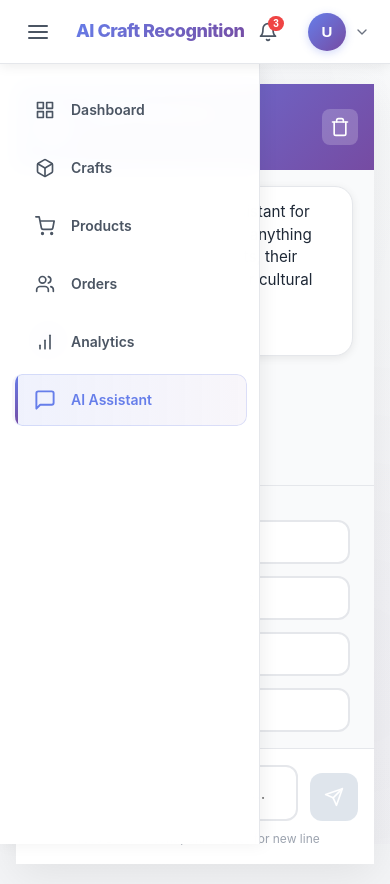
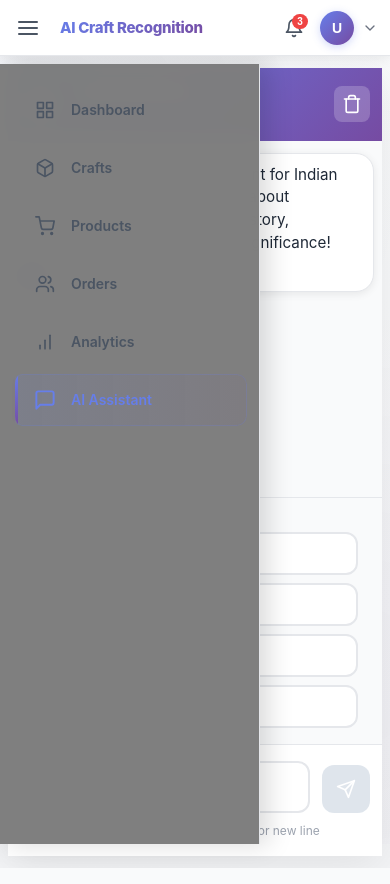
Before and after one commit to RaviShankar000/AI-Craft-Recognition, a React (Vite) app in the folder frontend/: page /chatbot in a window 390 px wide. Built offline with nearby package versions, Linux system fonts and the light colour scheme; no server answers.

Commit message:
fix: mobile responsiveness improvements

```diff
--- a/frontend/src/App.css
+++ b/frontend/src/App.css
@@ -34,10 +34,21 @@
 
 @media (max-width: 768px) {
   .app {
-    padding: 1.5rem 1rem;
+    padding: 1.5rem 0.75rem;
+    min-height: calc(100vh - 56px);
   }
 
   .section-divider {
-    margin: 2rem auto;
+    margin: 1.5rem auto;
   }
 }
+
+@media (max-width: 480px) {
+  .app {
+    padding: 1rem 0.5rem;
+  }
+
+  .section-divider {
+    margin: 1rem auto;
+  }
+}
--- a/frontend/src/components/Cart.css
+++ b/frontend/src/components/Cart.css
@@ -504,10 +504,12 @@
 @media (max-width: 1024px) {
   .cart-content {
     grid-template-columns: 1fr;
+    gap: 1.5rem;
   }
 
   .cart-summary {
     position: static;
+    order: -1;
   }
 
   .cart-items-header {
@@ -517,12 +519,12 @@
   .cart-item {
     grid-template-columns: 1fr;
     gap: 1rem;
+    padding: 1.25rem;
   }
 
   .item-product {
-    flex-direction: column;
-    align-items: flex-start;
-    text-align: left;
+    flex-direction: row;
+    align-items: center;
   }
 
   .item-price,
@@ -546,11 +548,15 @@
 
 @media (max-width: 768px) {
   .cart-container {
-    padding: 16px;
+    padding: 12px;
   }
 
   .cart-header h1 {
     font-size: 1.5rem;
+  }
+
+  .cart-header {
+    margin-bottom: 1.5rem;
   }
 
   .cart-items-section {
@@ -561,12 +567,59 @@
     padding: 1.5rem;
   }
 
+  .cart-item {
+    padding: 1rem;
+  }
+
   .item-image {
     width: 80px;
     height: 80px;
   }
 
   .item-name {
-    font-size: 1rem;
+    font-size: 0.95rem;
+  }
+
+  .item-product {
+    flex-direction: column;
+    align-items: flex-start;
+  }
+
+  .qty-btn {
+    width: 36px;
+    height: 36px;
   }
 }
+
+@media (max-width: 480px) {
+  .cart-container {
+    padding: 8px;
+  }
+
+  .cart-header h1 {
+    font-size: 1.25rem;
+  }
+
+  .cart-items-section,
+  .cart-summary {
+    padding: 0.75rem;
+  }
+
+  .cart-item {
+    padding: 0.75rem;
+  }
+
+  .item-image {
+    width: 70px;
+    height: 70px;
+  }
+
+  .order-actions {
+    flex-direction: column;
+  }
+
+  .btn-action {
+    width: 100%;
+    justify-content: center;
+  }
+}
--- a/frontend/src/components/Chatbot.css
+++ b/frontend/src/components/Chatbot.css
@@ -369,11 +369,12 @@
 @media (max-width: 768px) {
   .chatbot-container {
     padding: 0;
-    height: calc(100vh - 64px);
+    height: calc(100vh - 56px);
   }
 
   .chatbot-card {
     border-radius: 0;
+    height: 100%;
   }
 
   .chatbot-header {
@@ -390,22 +391,57 @@
   }
 
   .chatbot-messages {
-    padding: 1rem;
+    padding: 1rem 0.75rem;
   }
 
   .message-bubble {
     max-width: 85%;
+    padding: 0.75rem 1rem;
+  }
+
+  .message-bubble p {
+    font-size: 0.95rem;
   }
 
   .quick-questions-grid {
     grid-template-columns: 1fr;
+    gap: 0.5rem;
+  }
+
+  .quick-question-btn {
+    font-size: 0.85rem;
+    padding: 0.75rem;
   }
 
   .chatbot-input-area {
-    padding: 1rem;
+    padding: 1rem 0.75rem;
   }
 
   .chat-input {
     font-size: 16px; /* Prevent zoom on iOS */
+    padding: 0.75rem;
+  }
+
+  .send-btn {
+    padding: 0.75rem;
   }
 }
+
+@media (max-width: 480px) {
+  .chatbot-header {
+    padding: 0.75rem;
+  }
+
+  .header-info h2 {
+    font-size: 1rem;
+  }
+
+  .chatbot-messages {
+    padding: 0.75rem 0.5rem;
+  }
+
+  .message-bubble {
+    max-width: 90%;
+    padding: 0.625rem 0.875rem;
+  }
+}
--- a/frontend/src/components/CraftUpload.css
+++ b/frontend/src/components/CraftUpload.css
@@ -310,34 +310,71 @@
 /* Responsive Design */
 @media (max-width: 768px) {
   .craft-upload-container {
-    padding: 16px;
+    padding: 12px;
   }
 
   .craft-upload-header h1 {
-    font-size: 24px;
+    font-size: 1.5rem;
+  }
+
+  .craft-upload-header p {
+    font-size: 0.9rem;
   }
 
   .form-section {
-    padding: 24px 16px;
+    padding: 1.25rem;
+  }
+
+  .form-group label {
+    font-size: 0.9rem;
   }
 
   .image-preview-grid {
     grid-template-columns: repeat(auto-fill, minmax(120px, 1fr));
-    gap: 12px;
+    gap: 0.75rem;
   }
 
   .image-preview-item img {
     height: 120px;
   }
 
+  .remove-image-btn {
+    width: 28px;
+    height: 28px;
+  }
+
   .form-actions {
-    padding: 16px;
+    padding: 1rem;
     flex-direction: column;
+    gap: 0.75rem;
   }
 
   .btn-primary,
   .btn-secondary {
     width: 100%;
     justify-content: center;
+    padding: 0.875rem;
   }
 }
+
+@media (max-width: 480px) {
+  .craft-upload-container {
+    padding: 8px;
+  }
+
+  .craft-upload-header h1 {
+    font-size: 1.25rem;
+  }
+
+  .form-section {
+    padding: 1rem;
+  }
+
+  .image-preview-grid {
+    grid-template-columns: repeat(2, 1fr);
+  }
+
+  .upload-area {
+    padding: 2rem 1rem;
+  }
+}
--- a/frontend/src/components/DashboardLayout.css
+++ b/frontend/src/components/DashboardLayout.css
@@ -62,12 +62,22 @@
 
 /* Responsive design */
 @media (max-width: 768px) {
+  .dashboard-container {
+    padding-top: 56px;
+  }
+
   .dashboard-main.sidebar-open,
   .dashboard-main.sidebar-closed {
     margin-left: 0;
   }
 
   .dashboard-content {
-    padding: 20px 16px;
+    padding: 16px 12px;
   }
 }
+
+@media (max-width: 480px) {
+  .dashboard-content {
+    padding: 12px 8px;
+  }
+}
--- a/frontend/src/components/Marketplace.css
+++ b/frontend/src/components/Marketplace.css
@@ -526,6 +526,7 @@
 @media (max-width: 1024px) {
   .marketplace-content {
     grid-template-columns: 240px 1fr;
+    gap: 1.5rem;
   }
 
   .products-grid {
@@ -535,45 +536,69 @@
 
 @media (max-width: 768px) {
   .marketplace-container {
-    padding: 16px;
+    padding: 12px;
   }
 
   .marketplace-header {
     flex-direction: column;
     align-items: flex-start;
     gap: 1rem;
+    margin-bottom: 1.5rem;
   }
 
   .header-content h1 {
     font-size: 1.5rem;
   }
 
+  .header-content p {
+    font-size: 0.9rem;
+  }
+
   .header-stats {
     width: 100%;
-    justify-content: space-around;
+    justify-content: space-between;
+    gap: 1rem;
+  }
+
+  .stat-item {
+    padding: 0.75rem 1rem;
+    flex: 1;
+  }
+
+  .stat-number {
+    font-size: 1.5rem;
   }
 
   .marketplace-content {
     grid-template-columns: 1fr;
+    gap: 1rem;
   }
 
   .filters-sidebar {
     position: static;
     margin-bottom: 1rem;
+    padding: 1.25rem;
   }
 
   .products-toolbar {
     flex-direction: column;
-    gap: 1rem;
+    gap: 0.75rem;
     align-items: stretch;
+    padding: 1rem;
   }
 
   .toolbar-actions {
     justify-content: space-between;
+    width: 100%;
+  }
+
+  .sort-select {
+    flex: 1;
   }
 
   .products-grid {
     grid-template-columns: 1fr;
+    gap: 1rem;
   }
 
   .products-list .product-card {
@@ -583,4 +608,42 @@
   .products-list .product-image-wrapper {
     height: 240px;
   }
+
+  .product-card {
+    margin: 0;
+  }
+
+  .product-info {
+    padding: 1rem;
+  }
 }
+
+@media (max-width: 480px) {
+  .marketplace-container {
+    padding: 8px;
+  }
+
+  .header-content h1 {
+    font-size: 1.25rem;
+  }
+
+  .header-stats {
+    flex-direction: column;
+    gap: 0.75rem;
+  }
+
+  .filter-tabs {
+    overflow-x: auto;
+    -webkit-overflow-scrolling: touch;
+  }
+
+  .filter-tab {
+    padding: 0.5rem 1rem;
+    font-size: 0.85rem;
+    white-space: nowrap;
+  }
+
+  .product-image-wrapper {
+    height: 200px;
+  }
+}
--- a/frontend/src/components/Navbar.css
+++ b/frontend/src/components/Navbar.css
@@ -243,7 +243,12 @@
 /* Responsive design */
 @media (max-width: 768px) {
   .navbar {
-    padding: 0 16px;
+    padding: 0 12px;
+    height: 56px;
+  }
+
+  .navbar-left {
+    gap: 12px;
   }
 
   .navbar-center {
@@ -251,6 +256,41 @@
   }
 
   .navbar-title {
-    font-size: 18px;
+    font-size: 17px;
+    letter-spacing: -0.3px;
+  }
+
+  .navbar-right {
+    gap: 8px;
+  }
+
+  .icon-button,
+  .menu-toggle {
+    padding: 8px;
+  }
+
+  .user-avatar {
+    width: 34px;
+    height: 34px;
+    font-size: 14px;
+  }
+
+  .dropdown-menu {
+    right: -8px;
+    min-width: 200px;
   }
 }
+
+@media (max-width: 480px) {
+  .navbar {
+    padding: 0 8px;
+  }
+
+  .navbar-title {
+    font-size: 15px;
+  }
+
+  .navbar-right {
+    gap: 4px;
+  }
+}
--- a/frontend/src/components/OrderHistory.css
+++ b/frontend/src/components/OrderHistory.css
@@ -443,34 +443,53 @@
 /* Responsive Design */
 @media (max-width: 768px) {
   .order-history-container {
-    padding: 16px;
+    padding: 12px;
   }
 
   .header-content h1 {
     font-size: 1.5rem;
   }
 
+  .header-content p {
+    font-size: 0.9rem;
+  }
+
   .order-stats {
-    grid-template-columns: 1fr;
+    grid-template-columns: repeat(2, 1fr);
+    gap: 1rem;
+  }
+
+  .stat-card {
+    padding: 1.25rem;
   }
 
   .order-controls {
     flex-direction: column;
     align-items: stretch;
+    gap: 0.75rem;
   }
 
   .filter-tabs {
     overflow-x: auto;
     scrollbar-width: none;
+    -webkit-overflow-scrolling: touch;
+    padding: 0.25rem;
   }
 
   .filter-tabs::-webkit-scrollbar {
     display: none;
   }
 
+  .filter-tab {
+    padding: 0.5rem 1rem;
+    font-size: 0.85rem;
+    white-space: nowrap;
+  }
+
   .search-box {
     min-width: unset;
     width: 100%;
+    padding: 0.625rem 1rem;
   }
 
   .order-card {
@@ -483,9 +502,19 @@
     gap: 0.75rem;
   }
 
+  .order-id {
+    font-size: 1.1rem;
+  }
+
   .order-item {
     flex-direction: column;
     align-items: flex-start;
+    padding: 0.75rem;
+  }
+
+  .item-thumbnail {
+    width: 70px;
+    height: 70px;
   }
 
   .item-price {
@@ -499,18 +528,45 @@
     flex-direction: column;
     gap: 1rem;
     align-items: stretch;
+    padding: 0.75rem;
   }
 
   .summary-total {
     align-items: flex-start;
+    padding-top: 0.75rem;
+    border-top: 1px solid var(--gray-200);
   }
 
   .order-actions {
     flex-direction: column;
+    gap: 0.5rem;
   }
 
   .btn-action {
     width: 100%;
     justify-content: center;
+    padding: 0.75rem 1rem;
   }
 }
+
+@media (max-width: 480px) {
+  .order-history-container {
+    padding: 8px;
+  }
+
+  .header-content h1 {
+    font-size: 1.25rem;
+  }
+
+  .order-stats {
+    grid-template-columns: 1fr;
+  }
+
+  .stat-card {
+    padding: 1rem;
+  }
+
+  .order-card {
+    padding: 0.75rem;
+  }
+}
--- a/frontend/src/components/Sidebar.css
+++ b/frontend/src/components/Sidebar.css
@@ -145,14 +145,31 @@
 @media (max-width: 768px) {
   .sidebar {
     transform: translateX(-100%);
+    width: 280px;
+    box-shadow: none;
   }
 
   .sidebar.open {
     transform: translateX(0);
-    width: 260px;
+    box-shadow: 8px 0 24px rgba(0, 0, 0, 0.15);
   }
 
   .sidebar.closed {
     transform: translateX(-100%);
   }
+
+  /* Mobile overlay */
+  .sidebar.open::after {
+    content: '';
+    position: fixed;
+    inset: 0;
+    background: rgba(0, 0, 0, 0.5);
+    z-index: -1;
+    animation: fadeIn 0.3s ease;
+  }
+
+  @keyframes fadeIn {
+    from { opacity: 0; }
+    to { opacity: 1; }
+  }
 }
```
